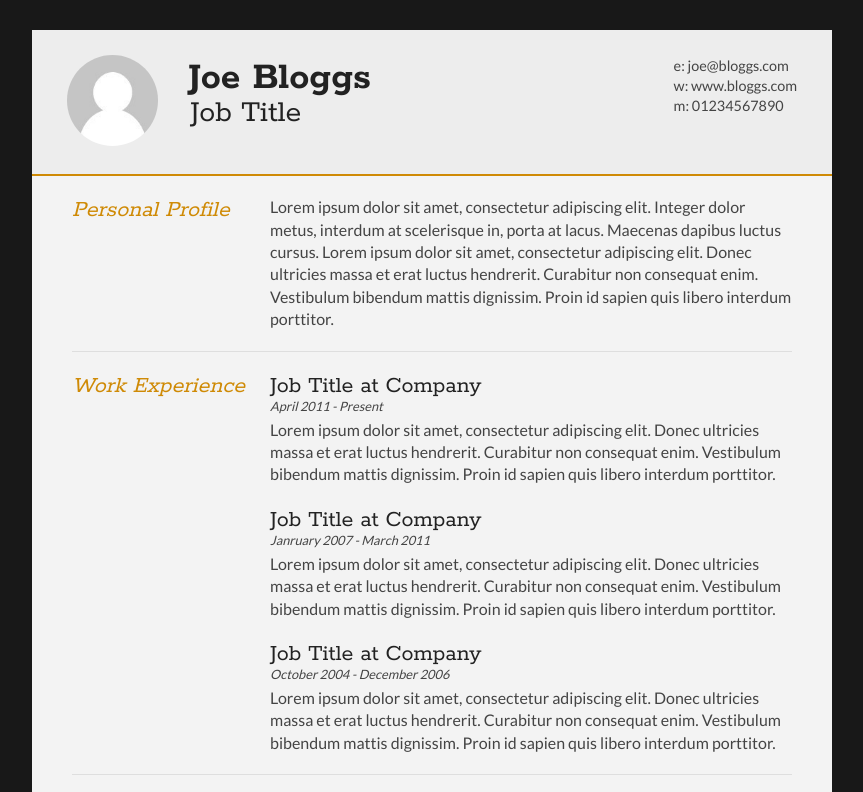
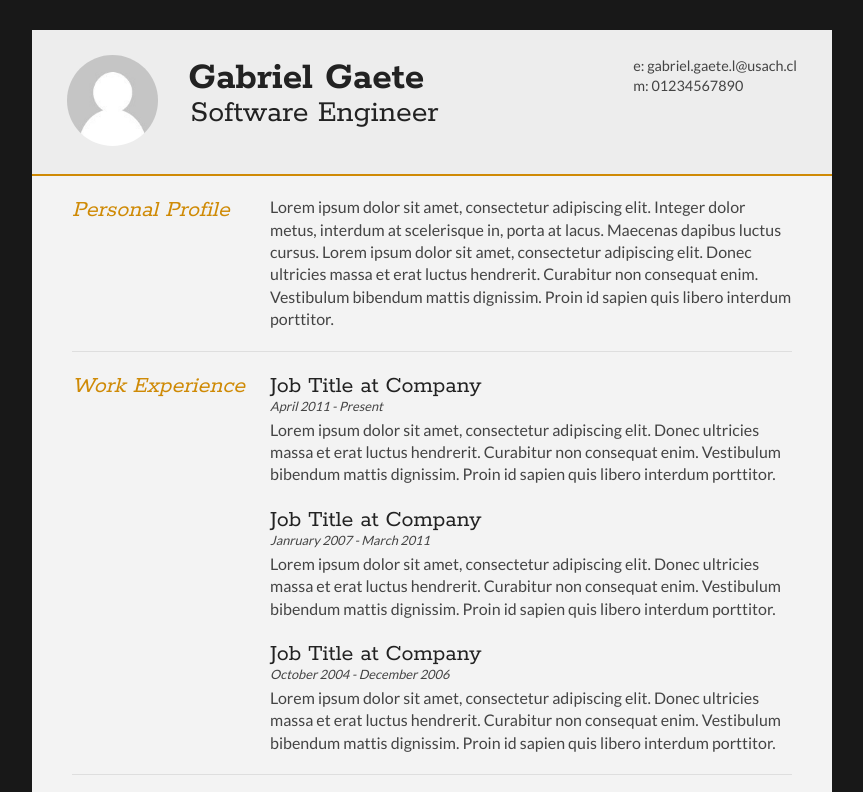
Before and after one commit to eliass1997ok/eliass1997ok.github.io, a plain HTML site: page index.html in a window 1280 px wide. Shown: the top 792 px of the page, without its empty margins (208-1071 px from the left). Drawn offline with Linux system fonts and the light colour scheme.

Commit message:
first commit

```diff
--- a/index.html
+++ b/index.html
@@ -19,14 +19,13 @@
 		</div>
 
 		<div id="name">
-			<h1 class="quickFade delayTwo">Joe Bloggs</h1>
-			<h2 class="quickFade delayThree">Job Title</h2>
+			<h1 class="quickFade delayTwo">Gabriel Gaete</h1>
+			<h2 class="quickFade delayThree">Software Engineer</h2>
 		</div>
 
 		<div id="contactDetails" class="quickFade delayFour">
 			<ul>
-				<li>e: <a href="mailto:joe@bloggs.com" target="_blank">joe@bloggs.com</a></li>
-				<li>w: <a href="http://www.bloggs.com">www.bloggs.com</a></li>
+				<li>e: <a href="mailto:gabriel.gaete.l@usach.cl" target="_blank">gabriel.gaete.l@usach.cl</a></li>
 				<li>m: 01234567890</li>
 			</ul>
 		</div>
```
